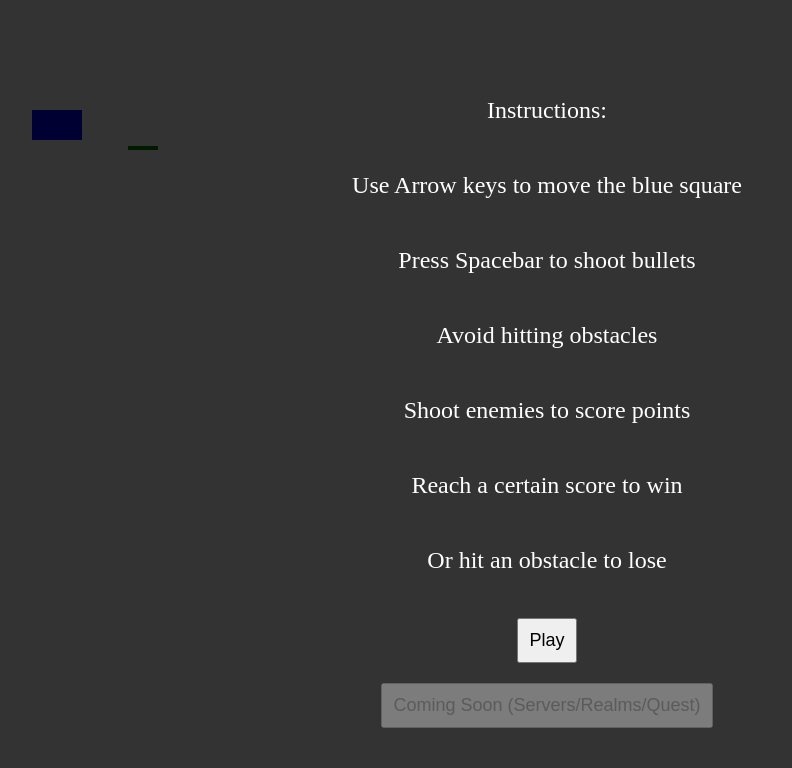
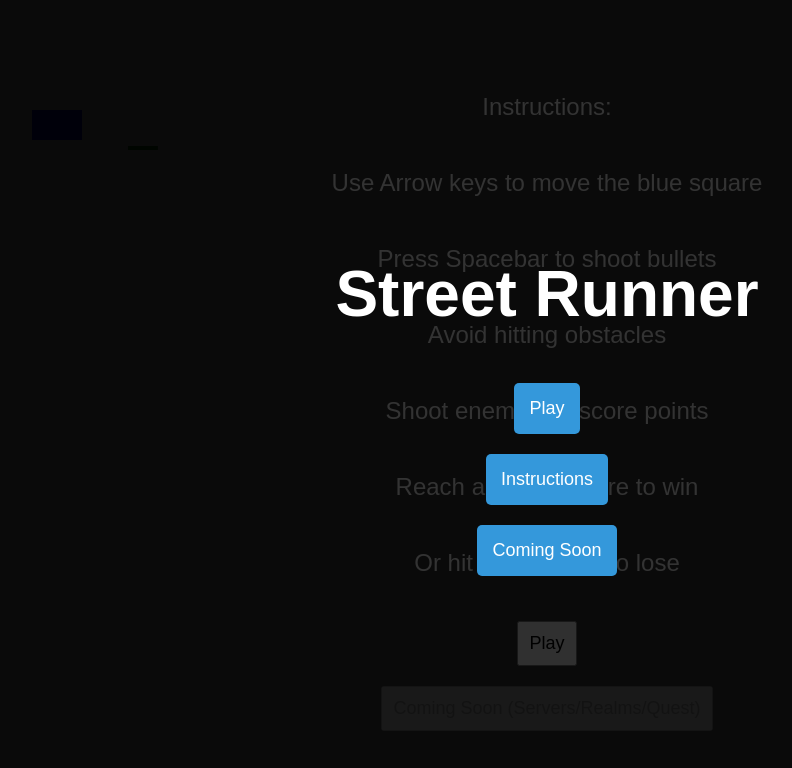
Before and after one commit to Mr-Rhett/Emberrian, a plain HTML site: page index.html in a window 1280 px wide. Shown: the whole page, without its empty margins (93-885 px from the left). Drawn offline with Linux system fonts and the light colour scheme.

Commit message:
Update index.html

```diff
--- a/index.html
+++ b/index.html
@@ -476,3 +476,94 @@
     </script>
 </body>
 </html>
+
+<!DOCTYPE html>
+<html lang="en">
+<head>
+    <meta charset="UTF-8">
+    <meta name="viewport" content="width=device-width, initial-scale=1.0">
+    <style>
+        body {
+            margin: 0;
+            overflow: hidden;
+            font-family: 'Arial', sans-serif;
+        }
+
+        canvas {
+            display: block;
+        }
+
+        #titleScreen {
+            display: flex;
+            flex-direction: column;
+            align-items: center;
+            justify-content: center;
+            position: absolute;
+            top: 0;
+            left: 0;
+            width: 100%;
+            height: 100%;
+            background: rgba(0, 0, 0, 0.8);
+            color: white;
+            font-size: 32px;
+            z-index: 2;
+        }
+
+        #titleScreen button {
+            margin: 10px;
+            padding: 15px;
+            font-size: 18px;
+            cursor: pointer;
+            border: none;
+            background-color: #3498db;
+            color: white;
+            border-radius: 5px;
+            transition: background-color 0.3s;
+        }
+
+        #titleScreen button:hover {
+            background-color: #2980b9;
+        }
+    </style>
+    <title>Street Runner</title>
+</head>
+<body>
+    <canvas id="gameCanvas" style="display: none;"></canvas>
+    <div id="titleScreen">
+        <h1>Street Runner</h1>
+        <button onclick="startGame()">Play</button>
+        <button onclick="showInstructions()">Instructions</button>
+        <button disabled>Coming Soon</button>
+    </div>
+
+    <script>
+        const canvas = document.getElementById('gameCanvas');
+        const ctx = canvas.getContext('2d');
+        const titleScreen = document.getElementById('titleScreen');
+        let gameInterval;
+
+        // ... (Previous code for game properties, functions, and event listeners)
+
+        function startGame() {
+            titleScreen.style.display = 'none';
+            canvas.style.display = 'block';
+            gameInterval = setInterval(updateGameArea, 20);
+            document.addEventListener('keydown', keyDownHandler);
+        }
+
+        function showInstructions() {
+            alert(
+                "Instructions:\n\n" +
+                "Use Arrow keys to move the blue square\n" +
+                "Press Spacebar to shoot bullets\n" +
+                "Avoid hitting obstacles\n" +
+                "Shoot enemies to score points\n" +
+                "Reach a certain score to win\n" +
+                "Or hit an obstacle to lose"
+            );
+        }
+
+        // ... (Previous code for keyDownHandler, updateGameArea, endGame, winGame)
+    </script>
+</body>
+</html>
```
